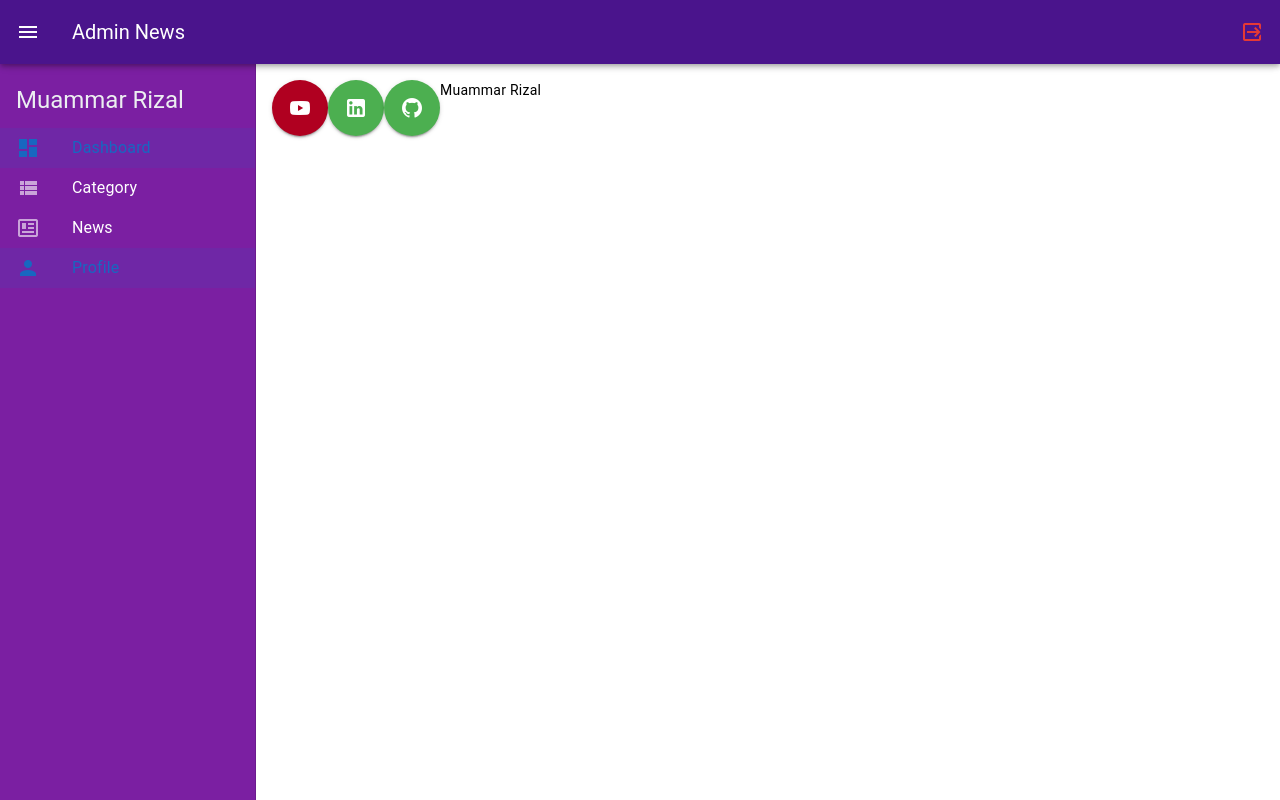
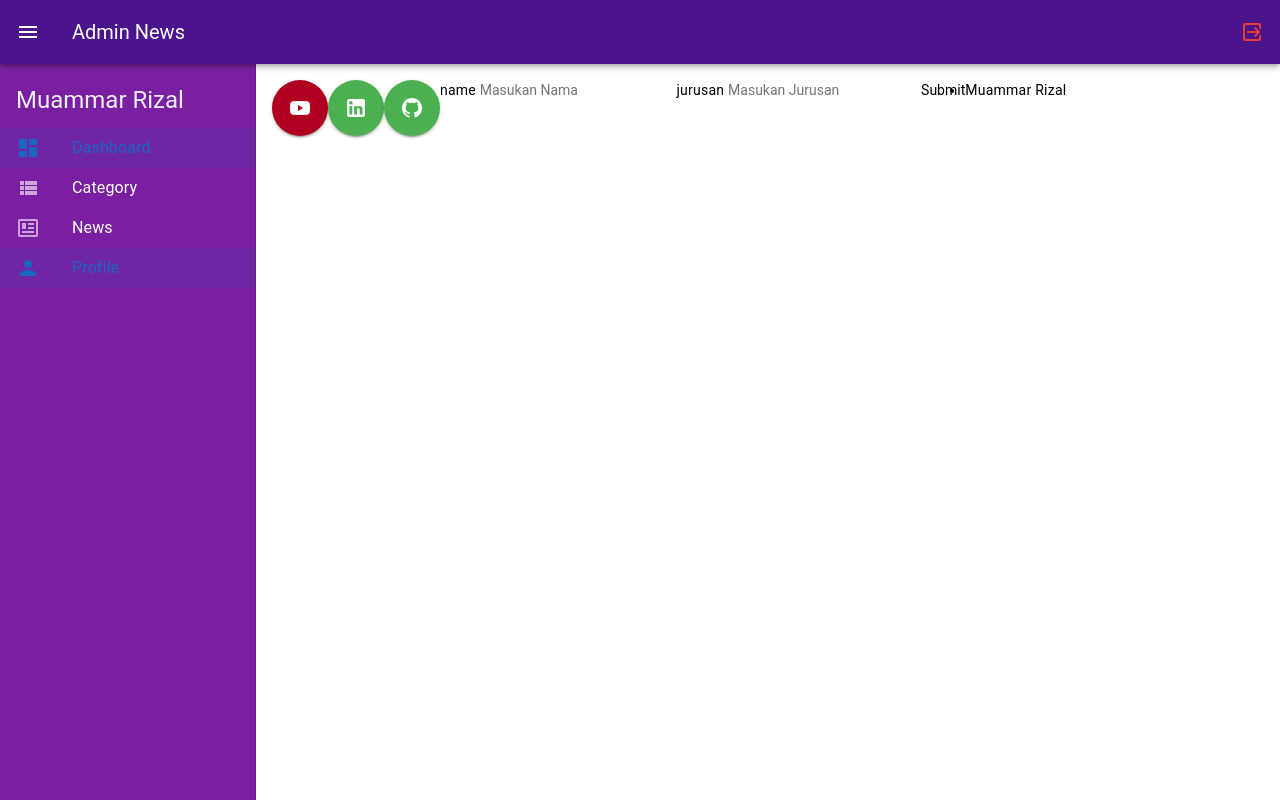
Before and after one commit to MuammarRizal/daily-digest, a Vue app: page /dashboard/profile in a window 1280 px wide. Built offline with nearby package versions, Linux system fonts and the light colour scheme.

Commit message:
implement(store) : in profile page

```diff
--- a/src/views/admin/Profile.view.vue
+++ b/src/views/admin/Profile.view.vue
@@ -3,6 +3,32 @@
     <template v-for="({ color, icon, href }, index) in attrIcon" :key="index">
       <IconComponent :color="color" :icon="icon" :href="href" />
     </template>
+
+    <form @submit.prevent="tambahData">
+      <label>
+        name
+        <input
+          type="text"
+          name="name"
+          id="name"
+          v-model="inputUser.name"
+          placeholder="Masukan Nama"
+        />
+      </label>
+
+      <label>
+        jurusan
+        <input
+          type="text"
+          name="jurusan"
+          id="jurusan"
+          v-model="inputUser.jurusan"
+          placeholder="Masukan Jurusan"
+        />
+      </label>
+      <button type="submit">Submit</button>
+      <br />
+    </form>
 
     <ul>
       <li v-for="data in dataUsers" :key="data.name">{{ data.name }}</li>
@@ -14,7 +40,7 @@
 import IconComponent from '@/components/IconLink.component.vue'
 import useUserData from '@/stores/users'
 
-const { dataUsers } = useUserData()
+const { dataUsers, tambahData, inputUser } = useUserData()
 const attrIcon = [
   {
     color: 'error',
```
